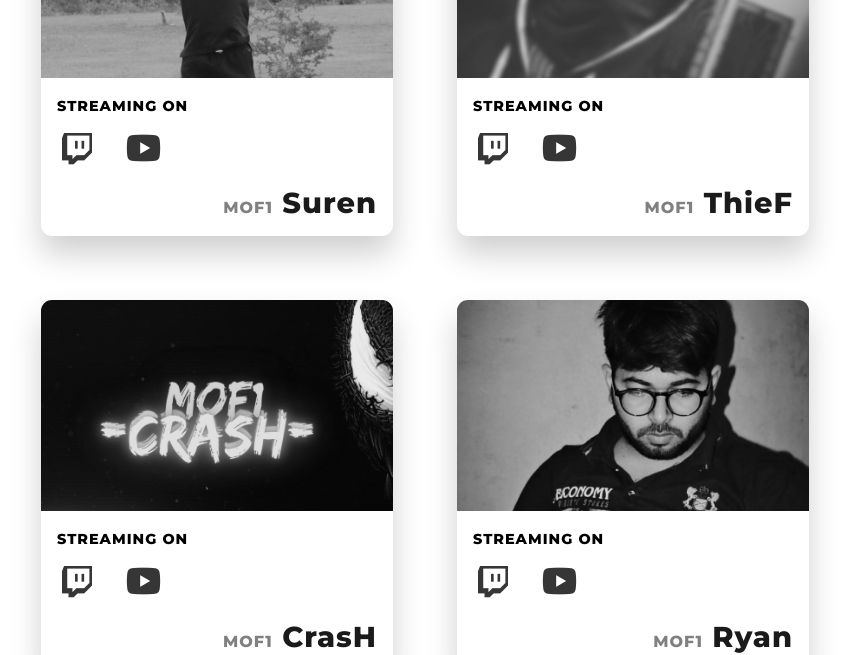
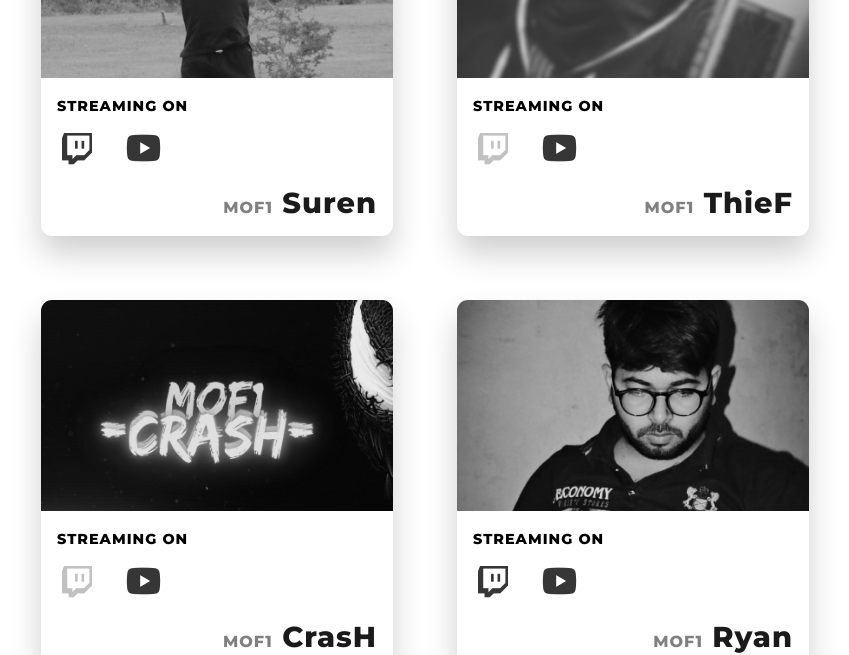
Before and after one commit to MOF1/mof1.github.io, a plain HTML site: page index.html in a window 1280 px wide. Shown: the part 2260-2915 px from the top of the page, without its empty margins (23-872 px from the left). Drawn offline with nearby package versions, Linux system fonts and the light colour scheme.

Commit message:
disabled plaform if not active

```diff
--- a/index.html
+++ b/index.html
@@ -116,7 +116,7 @@
                 <h4>Streaming On</h4>
                 <div class="links">
                     <a target="blank" href="https://m.twitch.tv/mof1thief">
-                        <i class="ri-twitch-fill"></i>
+                        <i class="ri-twitch-fill disabled"></i>
                     </a>
                     <a target="blank" href="https://www.youtube.com/channel/UCcYborAqPT0KNnPWRVuEiwQ">
                         <i class="ri-youtube-fill"></i>
@@ -133,7 +133,7 @@
                 <h4>Streaming On</h4>
                 <div class="links">
                     <a target="blank" href="https://m.twitch.tv">
-                        <i class="ri-twitch-fill"></i>
+                        <i class="ri-twitch-fill disabled"></i>
                     </a>
                     <a target="blank" href="https://www.youtube.com/channel/UCsynW5gandPwHDT-iAqjXbQ/featured">
                         <i class="ri-youtube-fill"></i>
--- a/style.scss
+++ b/style.scss
@@ -103,6 +103,10 @@ nav {
       }
     }
   }
+}
+
+.disabled {
+  opacity: 0.3;
 }
 
 #deskNav {
```
Also changed, not shown: style.css, 1 other file.
